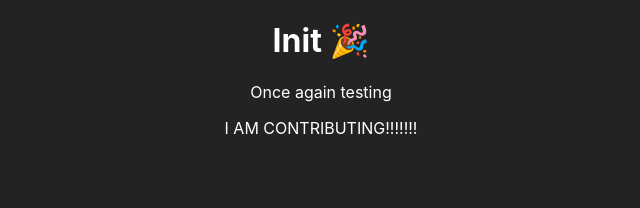
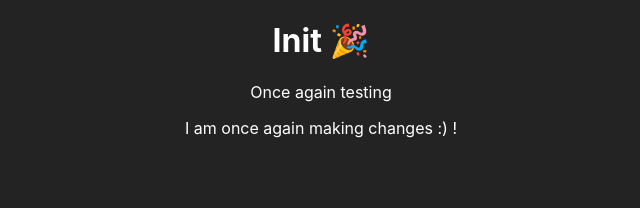
Before and after one commit to Brandon-Banda/movie-review, a React (Create React App) app: page / in a window 1280 px wide. Shown: the top 208 px of the page, without its empty margins (319-959 px from the left). Built offline with nearby package versions, Linux system fonts and the light colour scheme.

Commit message:
testing once again

```diff
--- a/src/App.js
+++ b/src/App.js
@@ -7,7 +7,7 @@ function App() {
             <div className="counter">
                 <h1> Init  🎉 </h1>
                 <p> Once again testing</p>
-                <p> I AM CONTRIBUTING!!!!!!!</p>
+                <p> I am once again making changes :) !</p>
             </div>
         </div>
     );
```
